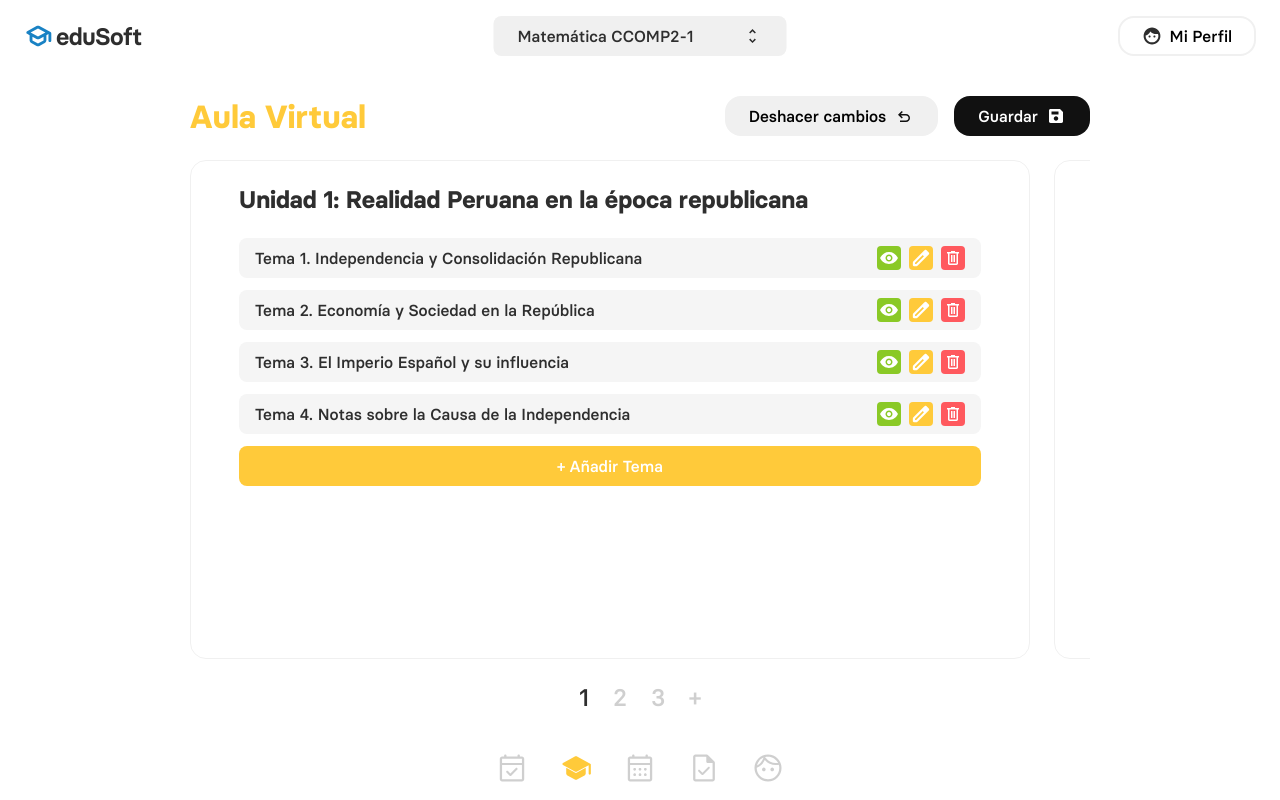
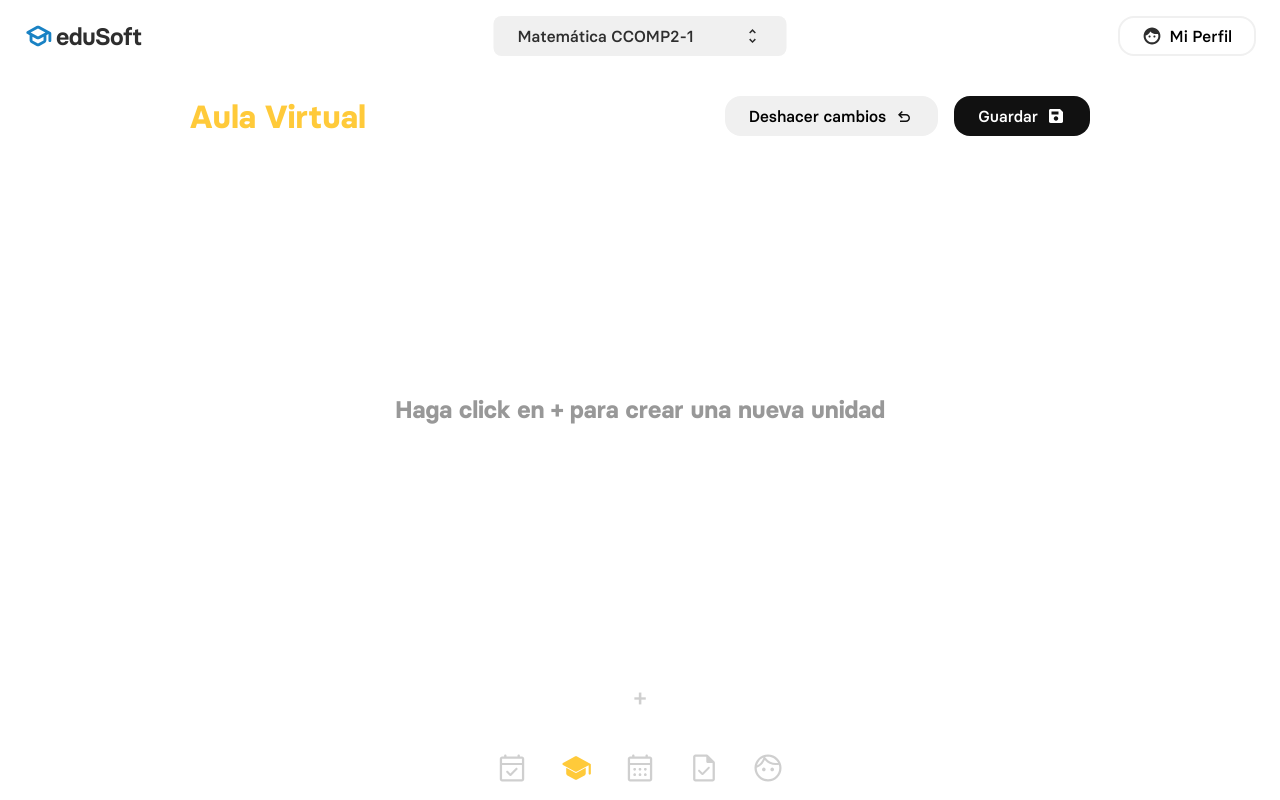
Before and after one commit to Verborrea/eduSoft, a SvelteKit app: page /virtual/edit in a window 1280 px wide. Built offline with nearby package versions, Linux system fonts and the light colour scheme.

Commit message:
Finish add and delete

```diff
--- a/src/lib/index.ts
+++ b/src/lib/utils.ts
@@ -1 +1,4 @@
 // place files you want to import through the `$lib` alias in this folder.
+export function generateTimestampID() {
+	return 'id-' + Date.now();
+}
--- a/src/routes/virtual/Slide.svelte
+++ b/src/routes/virtual/Slide.svelte
@@ -20,7 +20,7 @@
 			</button>
 		{/each}
 		{#each theme.files ?? [] as file}
-			<a class="fc outline" href={file.href} download>
+			<a class="fc btn-outline" href={file.href} download>
 				<svg width="20" height="20" viewBox="0 0 20 20" fill="none" xmlns="http://www.w3.org/2000/svg">
 					<path d="M6 14H12V12.5H6V14ZM6 10.75H14V9.25H6V10.75ZM6 7.5H14V6H6V7.5ZM4.5 17C4.0875 17 3.73437 16.8531 3.44062 16.5594C3.14687 16.2656 3 15.9125 3 15.5V4.5C3 4.0875 3.14687 3.73438 3.44062 3.44063C3.73437 3.14688 4.0875 3 4.5 3H15.5C15.9125 3 16.2656 3.14688 16.5594 3.44063C16.8531 3.73438 17 4.0875 17 4.5V15.5C17 15.9125 16.8531 16.2656 16.5594 16.5594C16.2656 16.8531 15.9125 17 15.5 17H4.5ZM4.5 15.5H15.5V4.5H4.5V15.5Z" fill="#2E2E2E"/>
 				</svg>
--- a/src/routes/virtual/edit/+page.svelte
+++ b/src/routes/virtual/edit/+page.svelte
@@ -1,45 +1,38 @@
 <script lang="ts">
-	import Slide from './Slide.svelte'
+	import { generateTimestampID } from '$lib/utils'
+	import Unit from './Unit.svelte'
 
-	let units = [
-		{
-			name: 'Realidad Peruana en la época republicana',
-			themes: [
-				{
-					name: 'Independencia y Consolidación Republicana',
+	interface Theme {
+		id: string;
+		name: string;
+	}
 
-				},
-				{
-					name: 'Economía y Sociedad en la República',
-				},
-				{
-					name: 'El Imperio Español y su influencia',
-				},
-				{
-					name: 'Notas sobre la Causa de la Independencia',
+	interface Unit {
+		id: string;
+		name: string;
+		themes: Theme[];
 	}
-			]
-		},
-		{
-			name: 'Diversidad del país',
-			themes: [
-				{
-					name: 'Tema con solo documentos',
+
+	let units: Unit[] = []
+
+	function addUnit() {
+		units = [...units, {
+			id: generateTimestampID(),
+			name: 'Nueva Unidad',
+			themes: []
+		}]
+		setTimeout(() => {
+			const newElement = document.getElementById(`unit${units.length}`);
+			if (newElement) {
+				newElement.scrollIntoView({ behavior: 'smooth' });
+				gotoUnit(units.length - 1);
 			}
-			]
-		},
-		{
-			name: 'Diversidad del país',
-			themes: [
-				{
-					name: 'Tema con solo documentos',
-				},
-				{
-					name: 'Patrimonio Cultural',
+		}, 100)
 	}
-			]
+
+	function deleteUnit(event: any) {
+		units = units.filter((u: any) => u.id !== event.detail.id)
 	}
-	]
 
 	let active = 0
 
@@ -60,13 +53,6 @@
 				active = Math.round(ratio * num_elements);
 			}
 		}
-	}
-
-	function addUnit() {
-		units = [...units, {
-			name: 'Nueva Unidad',
-			themes: []
-		}]
 	}
 </script>
 
@@ -92,12 +78,16 @@
 			</button>
 		</div>
 	</header>
-	<div class="overflow-container">
+	<div class="overflow-container" class:empty={units.length === 0}>
+		{#if units.length > 0}
 		<div class="slides" on:scroll={(e) => setActive(e.target)}>
 		{#each units as unit, index}
-				<Slide index={index + 1} {unit}/>
+		<Unit index={index + 1} {unit} on:delete={deleteUnit}/>
 		{/each}
 		</div>
+		{:else}
+		<h2>Haga click en + para crear una nueva unidad</h2>
+		{/if}
 	</div>
 	<nav class="fc">
 		{#each { length: units.length} as _, index}
@@ -133,6 +123,14 @@
 		max-width: 900px;
 		overflow-y: hidden;
 	}
+	.overflow-container.empty {
+		text-align: center;
+		display: flex;
+		align-items: center;
+		justify-content: center;
+		color: var(--both);
+		font-weight: 500;
+	}
 	.slides {
 		scroll-snap-type: x mandatory;
 		overflow-x: scroll;
@@ -152,6 +150,8 @@
 	}
 	nav {
 		gap: 8px;
+		flex-wrap: wrap;
+    	justify-content: center;
 	}
 	nav * {
 		text-decoration: none;
--- a/src/routes/virtual/edit/Slide.svelte
+++ b/src/routes/virtual/edit/Unit.svelte
@@ -1,15 +1,31 @@
 <script lang="ts">
+	import { createEventDispatcher } from 'svelte'
+	import { generateTimestampID } from '$lib/utils'
+
 	export let index, unit : any
+
+	const dispatch = createEventDispatcher()
 
 	function addTheme() {
 		unit.themes = [...unit.themes, {
+			id: generateTimestampID(),
 			name: 'Nuevo Tema'
 		}]
+	}
+
+	function deleteUnit() {
+		dispatch('delete', {
+			id: unit.id
+		})
+	}
+
+	function deleteTheme(id: string) {
+		unit.themes = unit.themes.filter((t: any) => t.id !== id)
 	}
 </script>
 
 <article id="unit{index}" class="fcol16">
-	<h1 contenteditable>Unidad {index}: {unit.name}</h1>
+	<h1>Unidad {index}: <span contenteditable>{unit.name}</span></h1>
 	<section class="themes fcol16">
 		{#each unit.themes as theme, i}
 		<div class="theme fc">
@@ -24,7 +40,7 @@
 					<path d="M4.04168 15.9583H5.22918L12.9583 8.22908L11.7708 7.06242L4.04168 14.7916V15.9583ZM2.93751 18.1666C2.63195 18.1666 2.37154 18.0589 2.15626 17.8437C1.94098 17.6284 1.83334 17.368 1.83334 17.0624V14.7916C1.83334 14.4999 1.8889 14.2187 2.00001 13.9478C2.11112 13.677 2.27084 13.4374 2.47918 13.2291L13.4583 2.24992C13.6111 2.09714 13.7813 1.9895 13.9688 1.927C14.1563 1.8645 14.3472 1.83325 14.5417 1.83325C14.7361 1.83325 14.9201 1.86103 15.0938 1.91659C15.2674 1.97214 15.4306 2.07631 15.5833 2.22909L17.7708 4.41659C17.9236 4.56936 18.0278 4.73603 18.0833 4.91659C18.1389 5.09714 18.1667 5.28464 18.1667 5.47909C18.1667 5.67353 18.1354 5.86103 18.0729 6.04159C18.0104 6.22214 17.9028 6.38881 17.75 6.54159L6.77084 17.5208C6.56251 17.7291 6.32293 17.8888 6.05209 17.9999C5.78126 18.111 5.50001 18.1666 5.20834 18.1666H2.93751ZM12.375 7.64575L11.7708 7.06242L12.9583 8.22908L12.375 7.64575Z" fill="white"/>
 				</svg>
 			</button>
-			<button class="option red" type="button" title="Cancelar">
+			<button class="option red" type="button" title="Borrar Tema" on:click={() => deleteTheme(theme.id)}>
 				<svg width="20" height="20" viewBox="0 0 20 20" fill="none" xmlns="http://www.w3.org/2000/svg">
 					<path d="M6.5 17C6.0875 17 5.73437 16.8531 5.44062 16.5594C5.14687 16.2656 5 15.9125 5 15.5V5.5H4V4H8V3H12V4H16V5.5H15V15.491C15 15.9137 14.8531 16.2708 14.5594 16.5625C14.2656 16.8542 13.9125 17 13.5 17H6.5ZM13.5 5.5H6.5V15.5H13.5V5.5ZM8 14H9.5V7H8V14ZM10.5 14H12V7H10.5V14Z" fill="white"/>
 				</svg>
@@ -34,11 +50,14 @@
 		<button type="button" class="btn yellow" on:click={addTheme}>
 			+ Añadir Tema
 		</button>
+		<button type="button" class="btn red" on:click={deleteUnit}>
+			Borrar Unidad
+		</button>
 	</section>
 </article>
 
 <style>
-	.btn.yellow {
+	.btn.yellow, .btn.red {
 		padding: 10px 24px;
 		border-radius: 8px;
 		color: var(--back);
```
Lines whose indentation alone changed are shown as unchanged.
